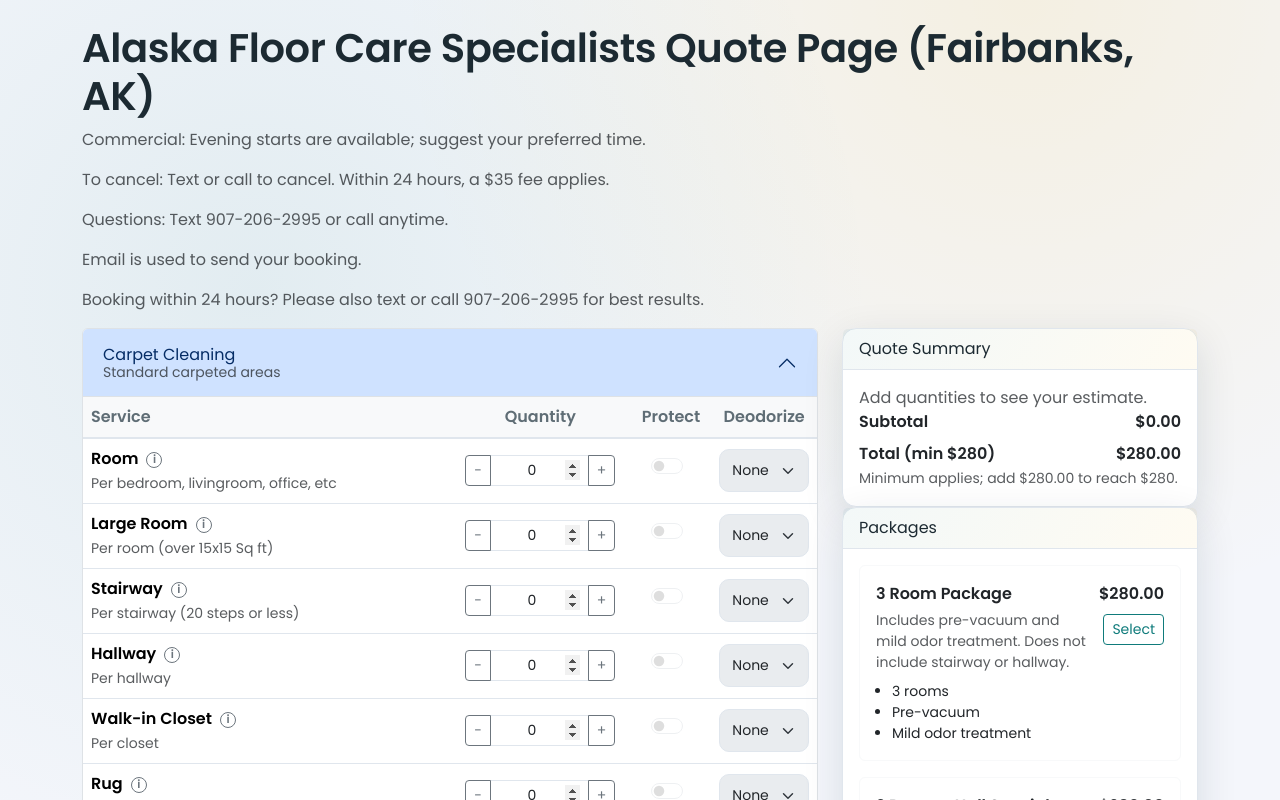
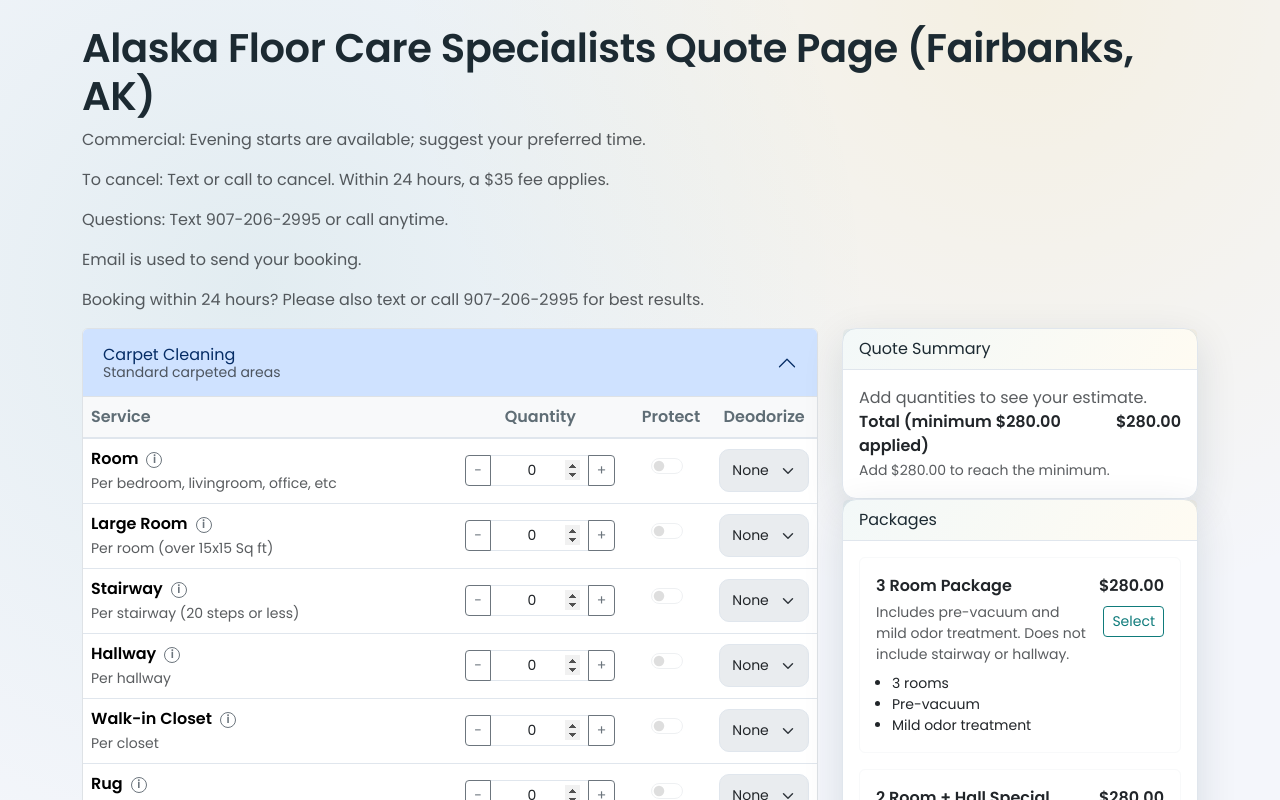
Before and after one commit to WeishiBYU/AFC-Redo, a React (Vite) app: page / in a window 1280 px wide. Shown: the top 800 px of the page. Built offline with nearby package versions, Linux system fonts and the light colour scheme.

Commit message:
Everyting is working

```diff
--- a/src/components/QuoteSummary.jsx
+++ b/src/components/QuoteSummary.jsx
@@ -9,6 +9,10 @@
   const lines = totals?.lines || [];
   const subtotal = totals?.subtotal ?? 0;
   const enforcedTotal = totals?.enforcedTotal ?? Math.max(subtotal, minTotal);
+  const minApplied = subtotal < minTotal;
+  const totalLabel = minApplied
+    ? `Total (minimum ${formatCurrency(currency, minTotal)} applied)`
+    : 'Total';
 
   return (
     <>
@@ -35,15 +39,11 @@
               </ul>
             )}
             <div className="d-flex justify-content-between fw-semibold">
-              <span>Subtotal</span>
-              <span>{formatCurrency(currency, subtotal)}</span>
-            </div>
-            <div className="d-flex justify-content-between fw-semibold mt-2">
-              <span>Total (min ${minTotal})</span>
+              <span>{totalLabel}</span>
               <span>{formatCurrency(currency, enforcedTotal)}</span>
             </div>
-            {subtotal < minTotal ? (
-              <small className="text-muted">Minimum applies; add {formatCurrency(currency, minTotal - subtotal)} to reach ${minTotal}.</small>
+            {minApplied ? (
+              <small className="text-muted">Add {formatCurrency(currency, minTotal - subtotal)} to reach the minimum.</small>
             ) : null}
             {disclaimers.length > 0 ? (
               <div className="mt-3">
@@ -69,12 +69,10 @@
         >
           <div className="d-flex justify-content-between align-items-center">
             <div>
-              <div className="fw-semibold mb-0">Total</div>
-              <small className="text-muted">
-                {subtotal < minTotal
-                  ? `Minimum ${currency}${minTotal.toFixed(2)} applies`
-                  : 'Estimate'}
-              </small>
+                  <div className="fw-semibold mb-0">{totalLabel}</div>
+                  <small className="text-muted">
+                    {minApplied ? `Minimum applies` : 'Estimate'}
+                  </small>
             </div>
             <div className="text-end">
               <div className="fs-5 fw-semibold">
@@ -115,15 +113,11 @@
                 </ul>
               )}
               <div className="d-flex justify-content-between fw-semibold">
-                <span>Subtotal</span>
-                <span>{formatCurrency(currency, subtotal)}</span>
-              </div>
-              <div className="d-flex justify-content-between fw-semibold mt-2">
-                <span>Total (min ${minTotal})</span>
+                <span>{totalLabel}</span>
                 <span>{formatCurrency(currency, enforcedTotal)}</span>
               </div>
-              {subtotal < minTotal ? (
-                <small className="text-muted">Minimum applies; add {formatCurrency(currency, minTotal - subtotal)} to reach ${minTotal}.</small>
+              {minApplied ? (
+                <small className="text-muted">Add {formatCurrency(currency, minTotal - subtotal)} to reach the minimum.</small>
               ) : null}
               {disclaimers.length > 0 ? (
                 <div className="mt-3">
--- a/src/components/ReviewConfirm.jsx
+++ b/src/components/ReviewConfirm.jsx
@@ -3,6 +3,9 @@
 
 function ReviewConfirm({ totals, additionalInfo, scheduling, yourInfo, quoteSelections }) {
   const { categories, currency, minTotal } = pricingConfig;
+  const subtotal = totals?.subtotal ?? 0;
+  const enforcedTotal = totals?.enforcedTotal ?? Math.max(subtotal, minTotal);
+  const minApplied = subtotal < minTotal;
 
   const serviceLines = useMemo(() => {
     const lines = [];
@@ -27,6 +30,7 @@
   }, [categories, quoteSelections]);
 
   const fmt = (n) => `${currency}${(n ?? 0).toFixed(2)}`;
+  const totalLabel = minApplied ? `Total (minimum ${fmt(minTotal)} applied)` : 'Total';
 
   const renderInfoList = (obj) => {
     if (!obj) return <p className="text-muted mb-0">No details provided.</p>;
@@ -86,13 +90,12 @@
 
         <div className="mt-4">
           <div className="d-flex justify-content-between fw-semibold">
-            <span>Subtotal</span>
-            <span>{fmt(totals?.subtotal || 0)}</span>
+            <span>{totalLabel}</span>
+            <span>{fmt(enforcedTotal)}</span>
           </div>
-          <div className="d-flex justify-content-between fw-semibold mt-1">
-            <span>Total (min ${minTotal})</span>
-            <span>{fmt(totals?.enforcedTotal || 0)}</span>
-          </div>
+          {minApplied ? (
+            <small className="text-muted">Add {fmt(minTotal - subtotal)} to reach the minimum.</small>
+          ) : null}
         </div>
       </div>
     </div>
```
